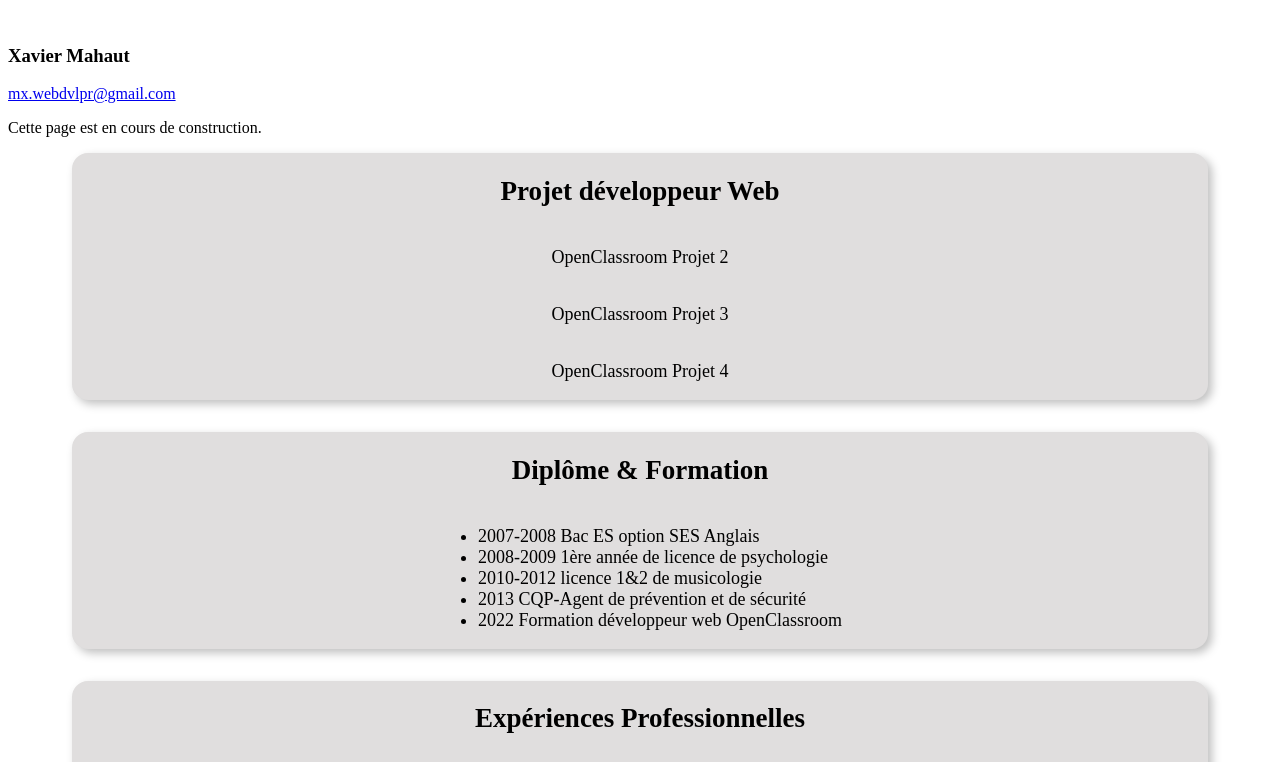
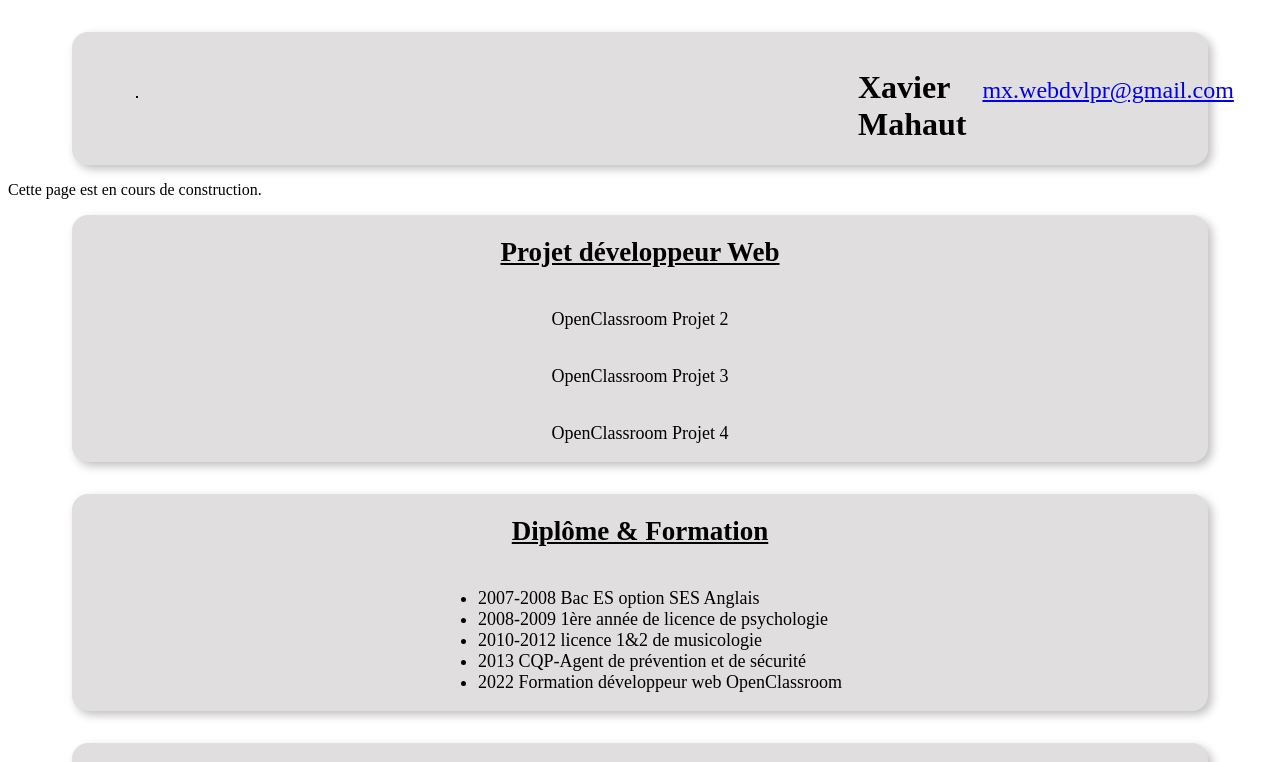
Before and after one commit to mxavierwd/mxavierwd.github.io, a plain HTML site: page index.html in a window 1280 px wide. Shown: the top 762 px of the page. Drawn offline with Linux system fonts and the light colour scheme.

Commit message:
modif CV acceuil

```diff
--- a/index.html
+++ b/index.html
@@ -12,7 +12,7 @@
     <head>
         <div class="head">
             <img src="" alt=""></img>
-            <h3>Xavier Mahaut</h3>
+            <h1>Xavier Mahaut</h1>
             <a class="liens_footer" href="mailto:mx.webdvlpr@gmail.com">mx.webdvlpr@gmail.com</a>
         </div>
     </head>
@@ -33,7 +33,7 @@
         <a href="https://mxavierwd.github.io/OpenClassroomProjet/">
             <p>OpenClassroom Projet 3</p>
         </a>
-        <a href="https://mxavierwd.github.io/ OpenClassroom-Projet_4/">
+        <a href="https://mxavierwd.github.io/OpenClassroom-Projet_4/">
             <p>OpenClassroom Projet 4</p>
         </a>
     </div>
--- a/style.css
+++ b/style.css
@@ -1,5 +1,38 @@
 *{
     box-sizing: border-box;
+}
+
+
+.head{
+    display: flex;
+    flex-direction: row;
+    align-items: baseline;
+    gap: 1rem;
+    padding-top: 1rem;
+    border-radius: 1rem;
+    background-color: rgb(224, 222, 222);
+    box-shadow: .25rem .25rem 10px rgba(0,0,0,.25);
+    margin-left: 4rem;
+    margin-right: 4rem;
+    margin-top: 2rem;
+}
+
+.head>img{
+    border: 1px solid black;
+    width: 5rem;
+    height: auto;
+    margin-right: 44rem;
+    margin-left: 4rem;
+
+}
+
+.head>h1{
+    font-size: 2rem;
+    width: 14rem;
+}
+
+.head>a{
+    font-size: 1.5rem;
 }
 
 .formation,
@@ -17,6 +50,12 @@
     margin-right: 4rem;
 }
 
+.dvlpmt h2,
+.exp_pro h2,
+.formation h2{
+    text-decoration: underline;
+}
+
 .dvlpmt a{
     color: inherit;
     text-decoration: none;
```
